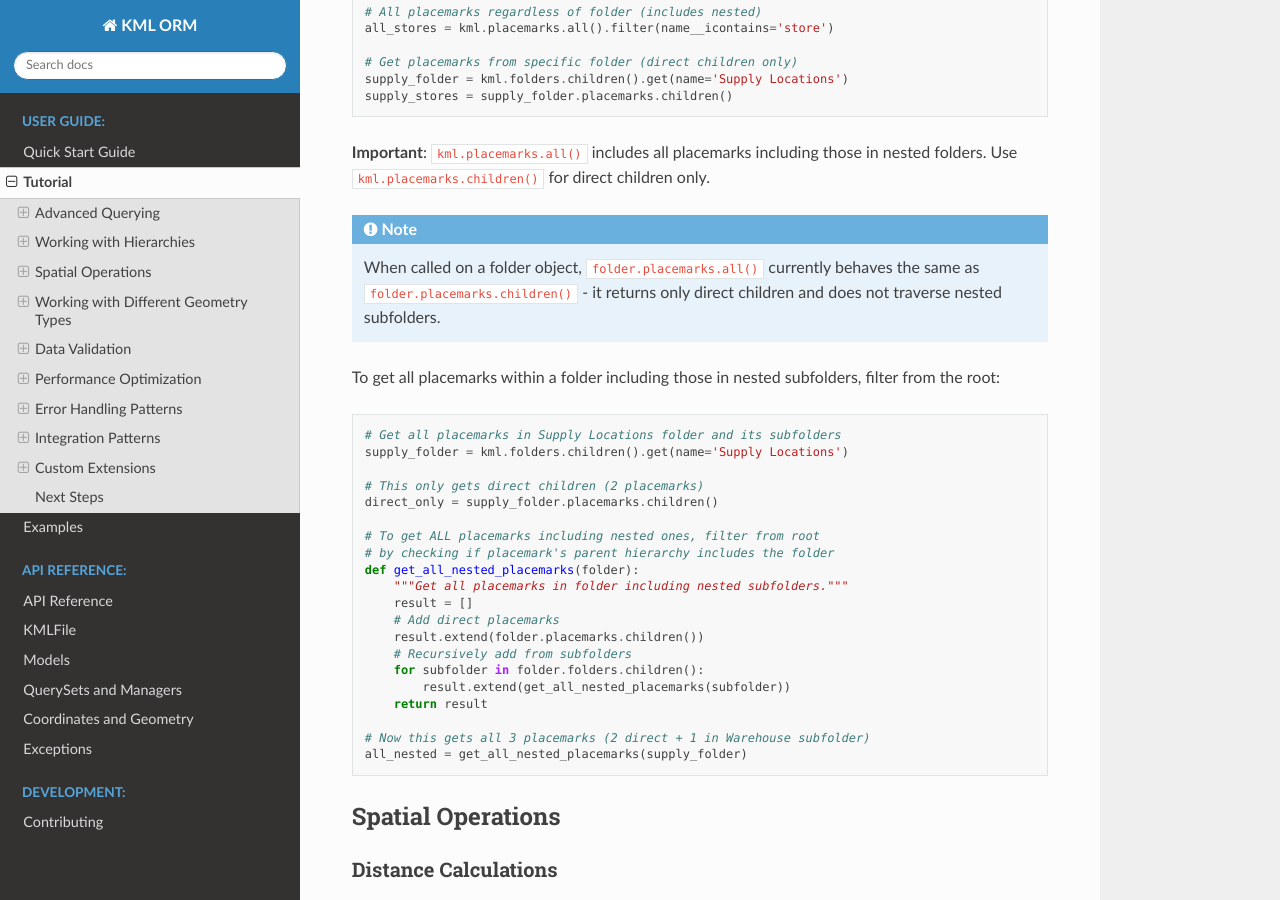
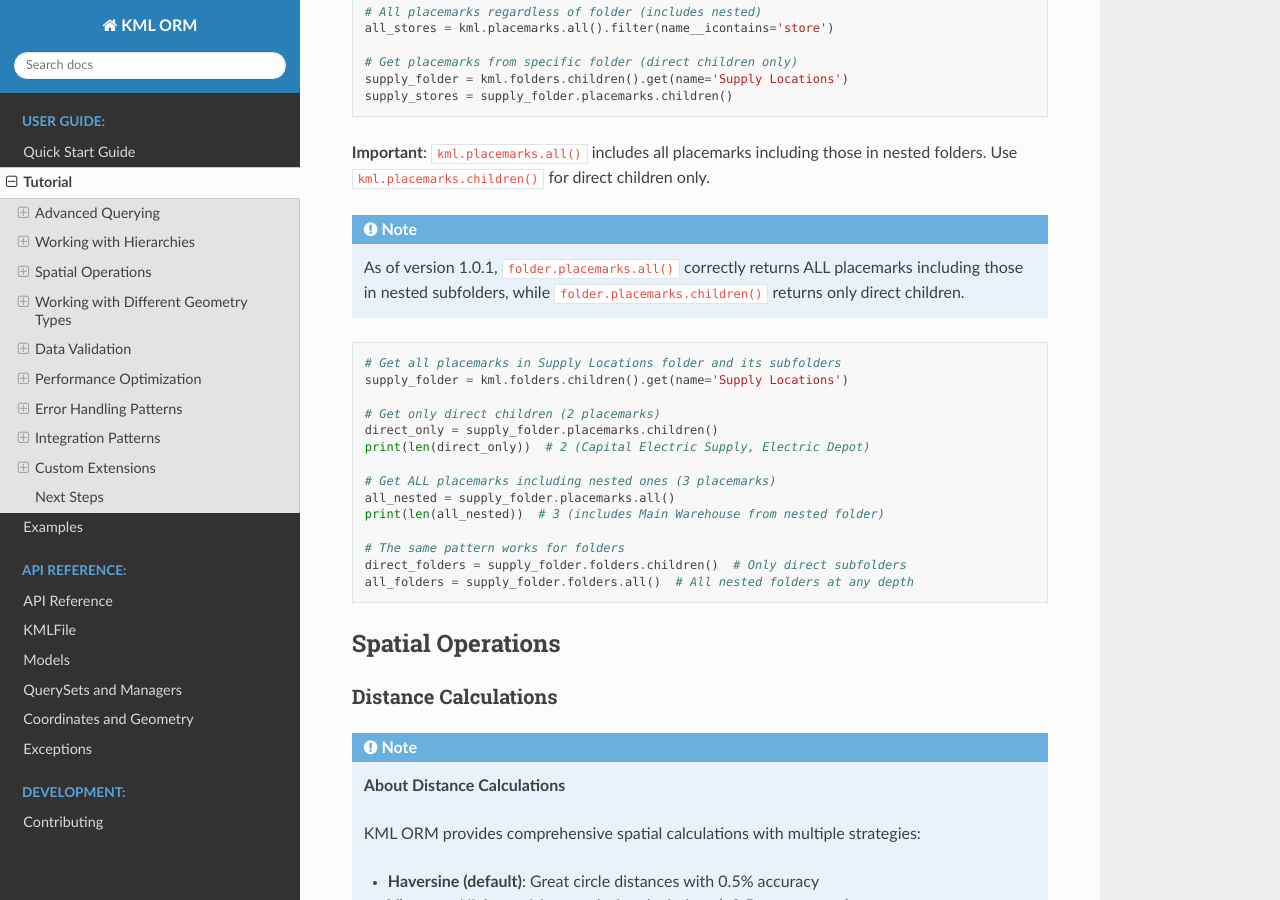
Before and after one commit to stbrie/kmlorm, a Sphinx documentation site: the page built from docs/source/tutorial.rst, in a window 1280 px wide and 900 px high, scrolled down 1951 px. Built offline with Sphinx 7.4.7 and the Read the Docs theme 3.1.0, drawn with Linux system fonts in a browser that asks for light colours.

Commit message:
* Doc-change: for the recursive .all() bugfix.

```diff
--- a/docs/source/tutorial.rst
+++ b/docs/source/tutorial.rst
@@ -110,35 +110,26 @@ those in nested folders. Use ``kml.placemarks.children()`` for direct
 children only.
 
 .. note::
-   When called on a folder object, ``folder.placemarks.all()`` currently
-   behaves the same as ``folder.placemarks.children()`` - it returns only
-   direct children and does not traverse nested subfolders.
-
-To get all placemarks within a folder including those in nested subfolders,
-filter from the root:
+   As of version 1.0.1, ``folder.placemarks.all()`` correctly returns ALL
+   placemarks including those in nested subfolders, while ``folder.placemarks.children()``
+   returns only direct children.
 
 .. code-block:: python
 
    # Get all placemarks in Supply Locations folder and its subfolders
    supply_folder = kml.folders.children().get(name='Supply Locations')
 
-   # This only gets direct children (2 placemarks)
+   # Get only direct children (2 placemarks)
    direct_only = supply_folder.placemarks.children()
+   print(len(direct_only))  # 2 (Capital Electric Supply, Electric Depot)
 
-   # To get ALL placemarks including nested ones, filter from root
-   # by checking if placemark's parent hierarchy includes the folder
-   def get_all_nested_placemarks(folder):
-       """Get all placemarks in folder including nested subfolders."""
-       result = []
-       # Add direct placemarks
-       result.extend(folder.placemarks.children())
-       # Recursively add from subfolders
-       for subfolder in folder.folders.children():
-           result.extend(get_all_nested_placemarks(subfolder))
-       return result
+   # Get ALL placemarks including nested ones (3 placemarks)
+   all_nested = supply_folder.placemarks.all()
+   print(len(all_nested))  # 3 (includes Main Warehouse from nested folder)
 
-   # Now this gets all 3 placemarks (2 direct + 1 in Warehouse subfolder)
-   all_nested = get_all_nested_placemarks(supply_folder)
+   # The same pattern works for folders
+   direct_folders = supply_folder.folders.children()  # Only direct subfolders
+   all_folders = supply_folder.folders.all()  # All nested folders at any depth
 
 Spatial Operations
 ------------------
```
Also changed, not shown: docs/KML_ORM_SPECIFICATION.md (+2 -2 lines).
